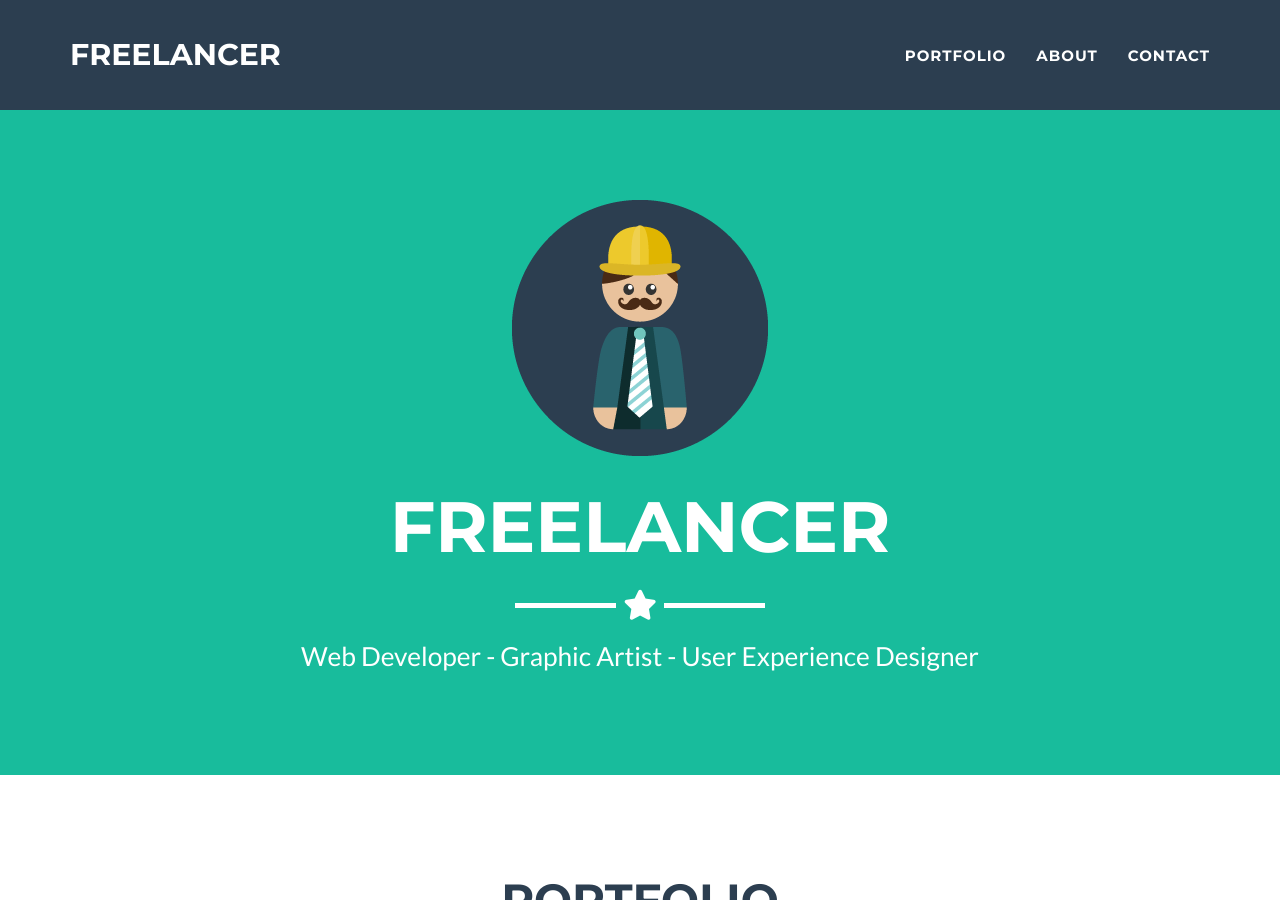
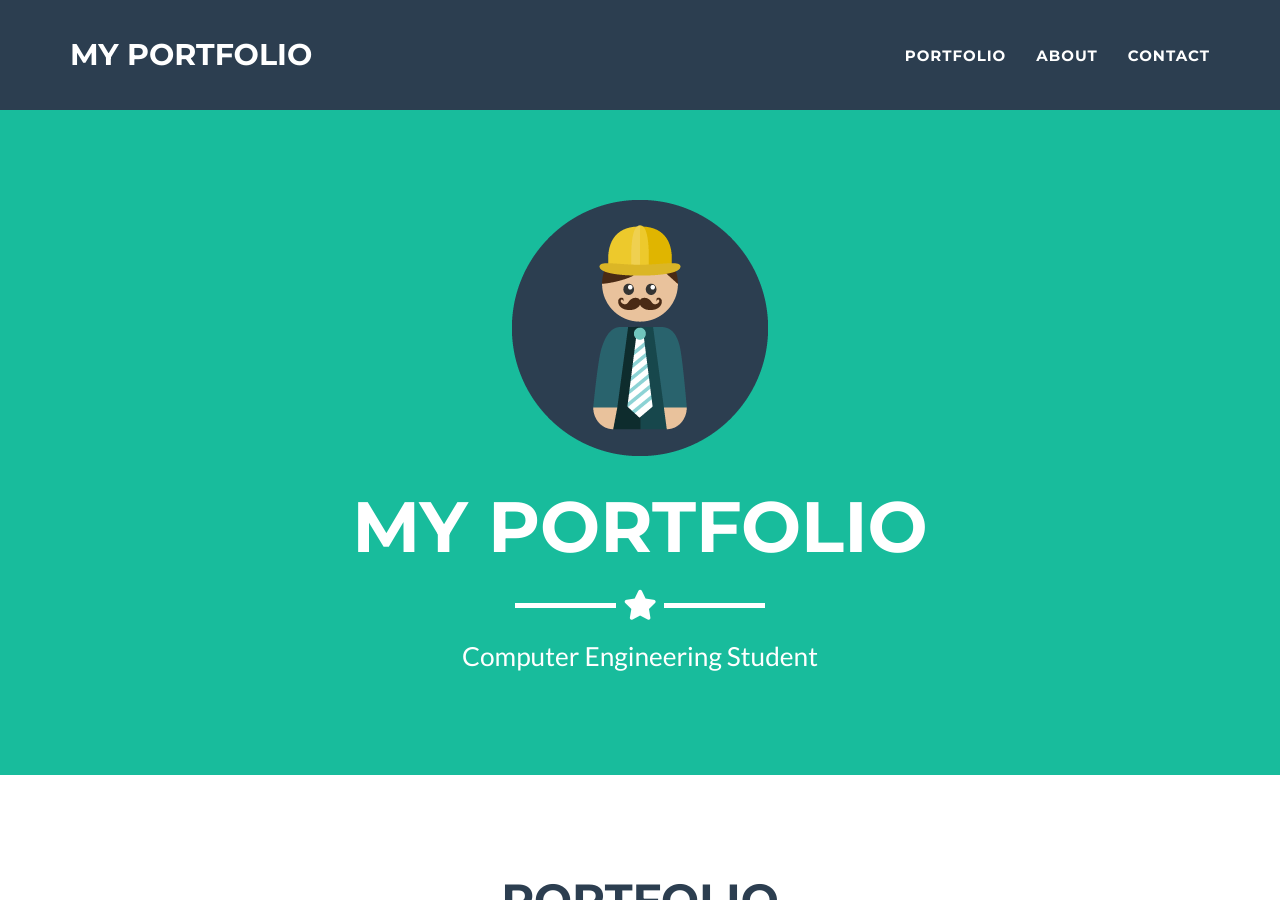
Before and after one commit to JJv03/JJv03.github.io, a Jekyll site: the page built from _posts/2014-07-18-project-1.markdown, in a window 1280 px wide and 900 px high. Built offline with Jekyll 4.4.1, drawn with Linux system fonts in a browser that asks for light colours.

Commit message:
Update _config.yml

```diff
--- a/_config.yml
+++ b/_config.yml
@@ -1,10 +1,10 @@
 # Site settings
-title: Freelancer
+title: My Portfolio
 email: juanvalle2003@gmail.com
 url: https://github.com/jeromelachaud/freelancer-theme
 description: "Write an awesome description for your new site here. You can edit this line in _config.yml. It will appear in your document head meta (for Google search results) and in your feed.xml site description."
 keywords: "your keywords, separated by commas"
-skills: "Web Developer - Graphic Artist - User Experience Designer"
+skills: "Computer Engineering Student"
 meta_author: Valle Morenilla Juan
 
 # Google webmaster tools
```
